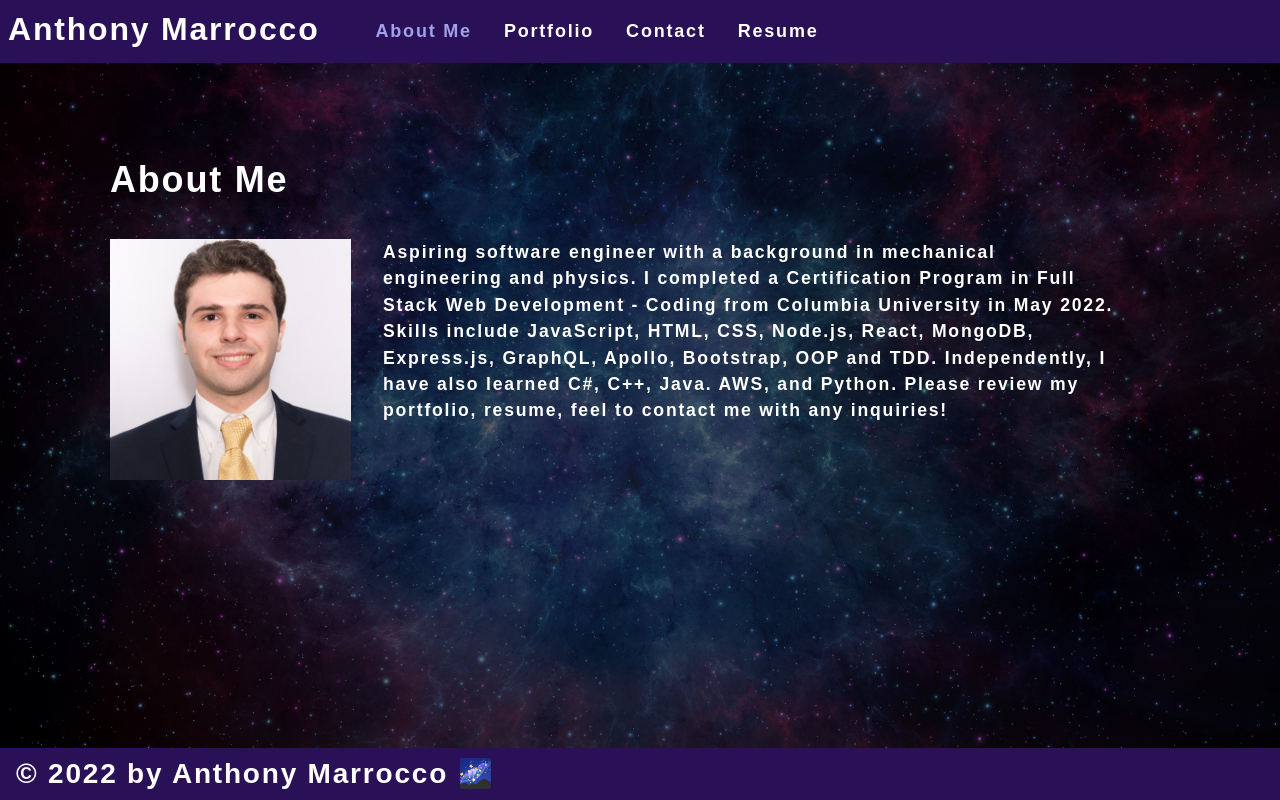
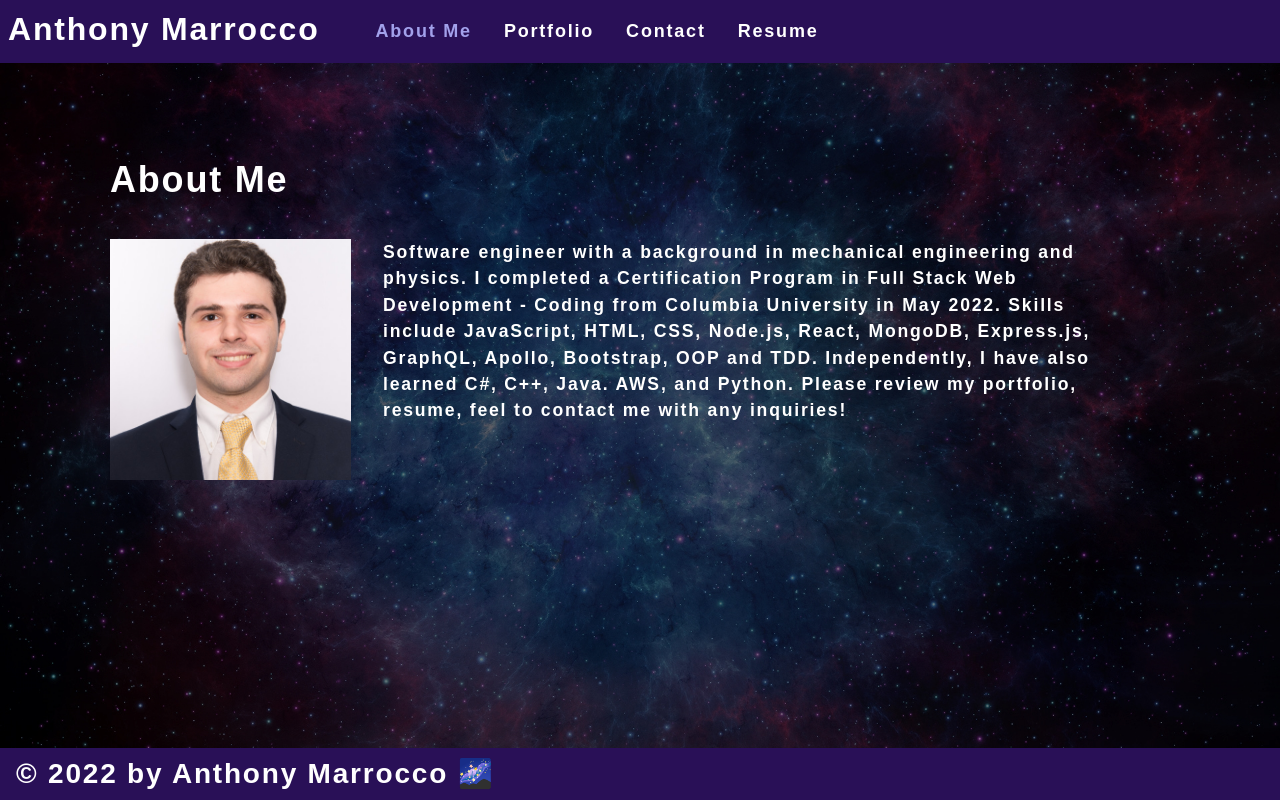
Before and after one commit to ajmarrocco/ajmportfolio, a React (Create React App) app: page / in a window 1280 px wide. Built offline with nearby package versions, Linux system fonts and the light colour scheme; a web font is replaced by a local one.

Commit message:
update bio

```diff
--- a/src/components/About/index.js
+++ b/src/components/About/index.js
@@ -10,7 +10,7 @@ function About() {
                 <img src={profileImage} className="about-img my-2 px-2" alt="cover"  />
                 {/* <div className="my-2"> */}
                 <p className="about-p my-2 px-2">
-                    Aspiring software engineer with a background in mechanical engineering and physics.  I completed a
+                    Software engineer with a background in mechanical engineering and physics.  I completed a
                     Certification Program in Full Stack Web Development - Coding from Columbia University in May 2022. Skills
                     include JavaScript, HTML, CSS, Node.js, React, MongoDB, Express.js, GraphQL, Apollo, Bootstrap, OOP and TDD.
                     Independently, I have also learned C#, C++, Java. AWS, and Python.  Please review my portfolio, resume, feel
```
